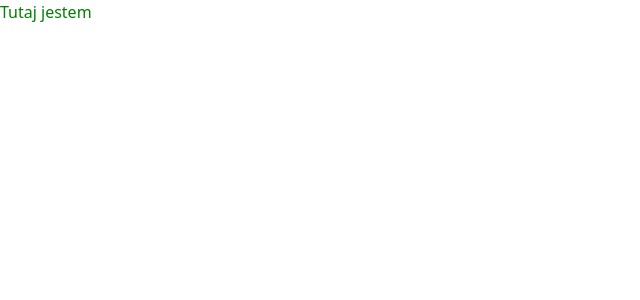
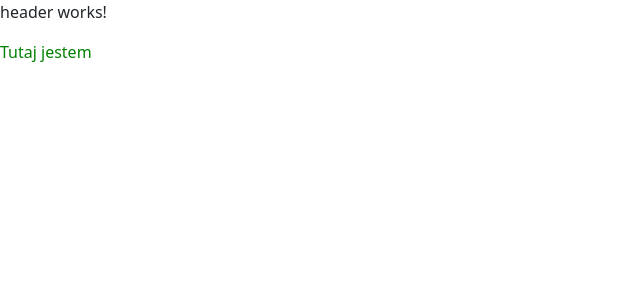
Before and after one commit to TomaszOciepa/angular-course-part-2, an Angular app: page / in a window 1280 px wide. Shown: the top 300 px of the page, without its empty margins (0-640 px from the left). Built offline with nearby package versions, Linux system fonts and the light colour scheme.

Commit message:
L139 dodanie Core Module i export components

```diff
--- a/src/app/app-routing.module.ts
+++ b/src/app/app-routing.module.ts
@@ -5,6 +5,6 @@
 
 @NgModule({
   imports: [RouterModule.forRoot(routes)],
-  exports: [RouterModule]
+  exports: [RouterModule],
 })
-export class AppRoutingModule { }
+export class AppRoutingModule {}
--- a/src/app/app.component.html
+++ b/src/app/app.component.html
@@ -1 +1,3 @@
+<app-header></app-header>
+
 <p class="test">Tutaj jestem</p>
--- /dev/null
+++ b/src/app/modules/core/components/header/header.component.html
@@ -0,0 +1 @@
+<p>header works!</p>
```
Also changed, not shown: src/app/app.module.ts (+5 -9 lines), src/app/modules/core/components/header/header.component.ts (added, +8 -0 lines), src/app/modules/core/core.module.ts (added, +10 -0 lines), src/app/modules/core/components/header/header.component.scss (added), 1 other file (tests, documents, lock files or other folders).
